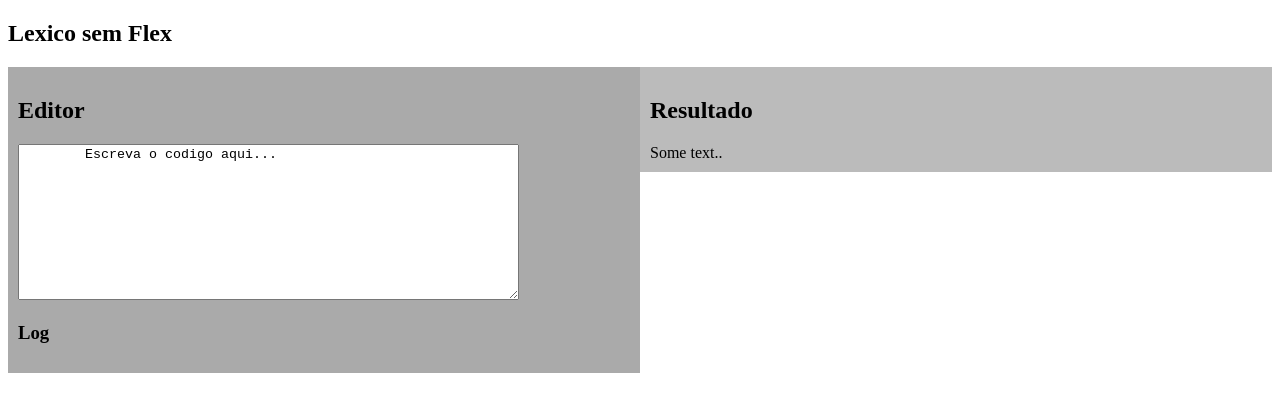
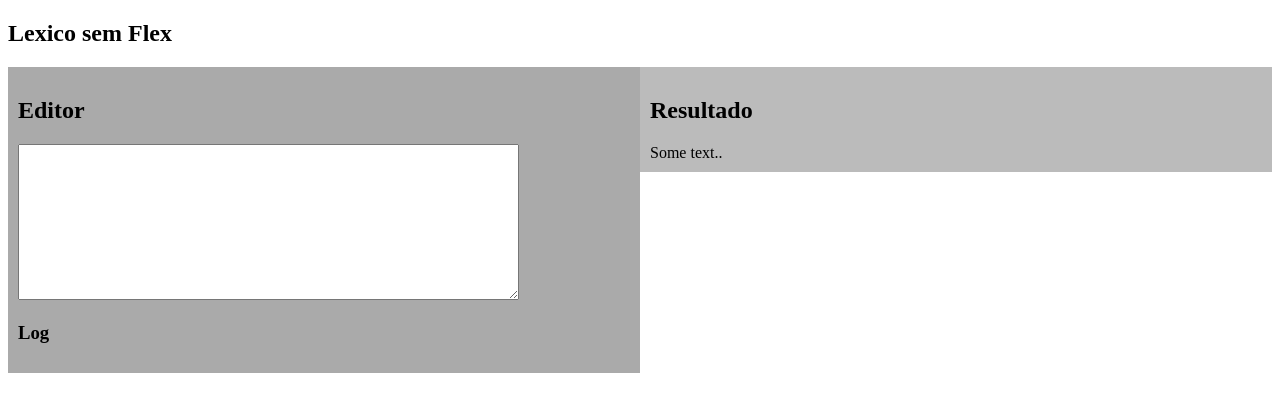
Before and after one commit to HKotovicz/Aula6, a plain HTML site: page index.html in a window 1280 px wide. Drawn offline with Linux system fonts and the light colour scheme.

Commit message:
Update index.html

```diff
--- a/index.html
+++ b/index.html
@@ -31,7 +31,6 @@
   <div class="column" style="background-color:#aaa;">
     <div><h2>Editor</h2>
     <textarea  rows="10" cols="60" name = "editor">
-        Escreva o codigo aqui...
     </textarea></div>
     <div><h3>Log</h3>
         <ul></ul>
```
